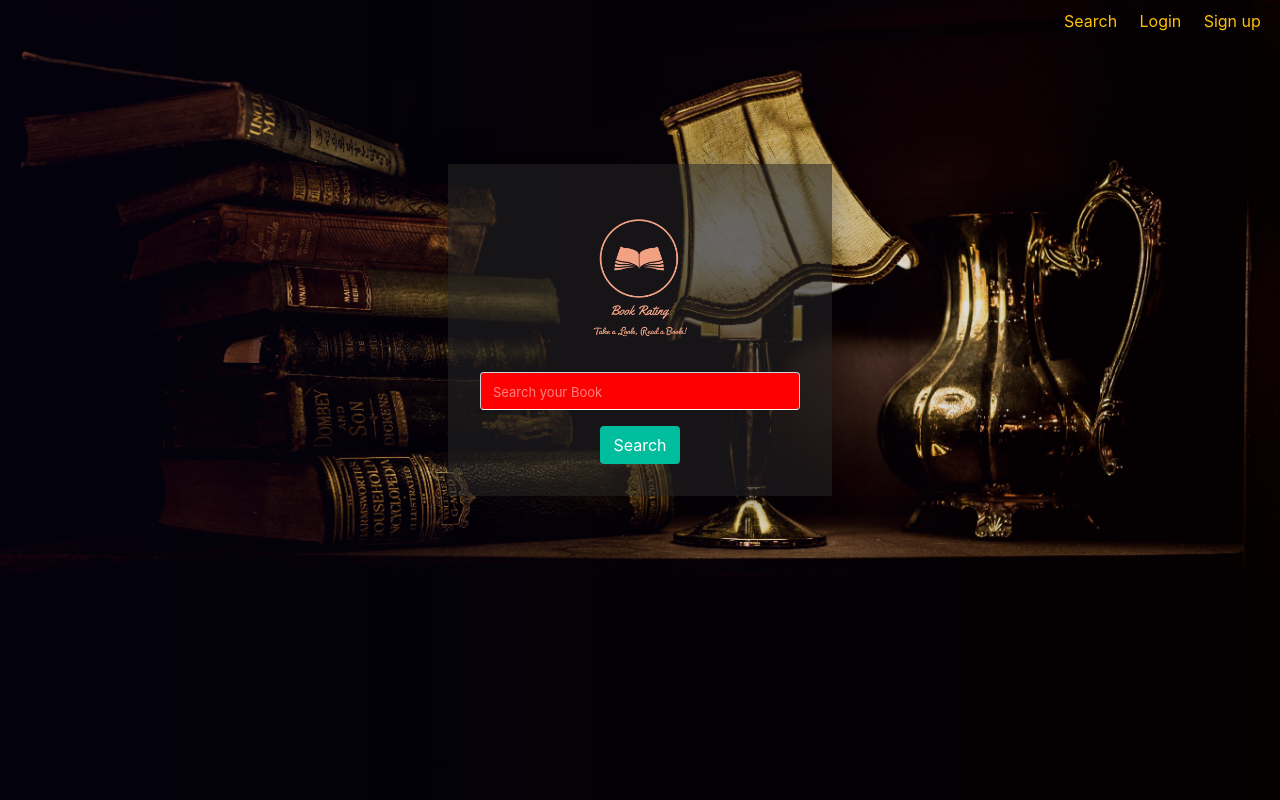
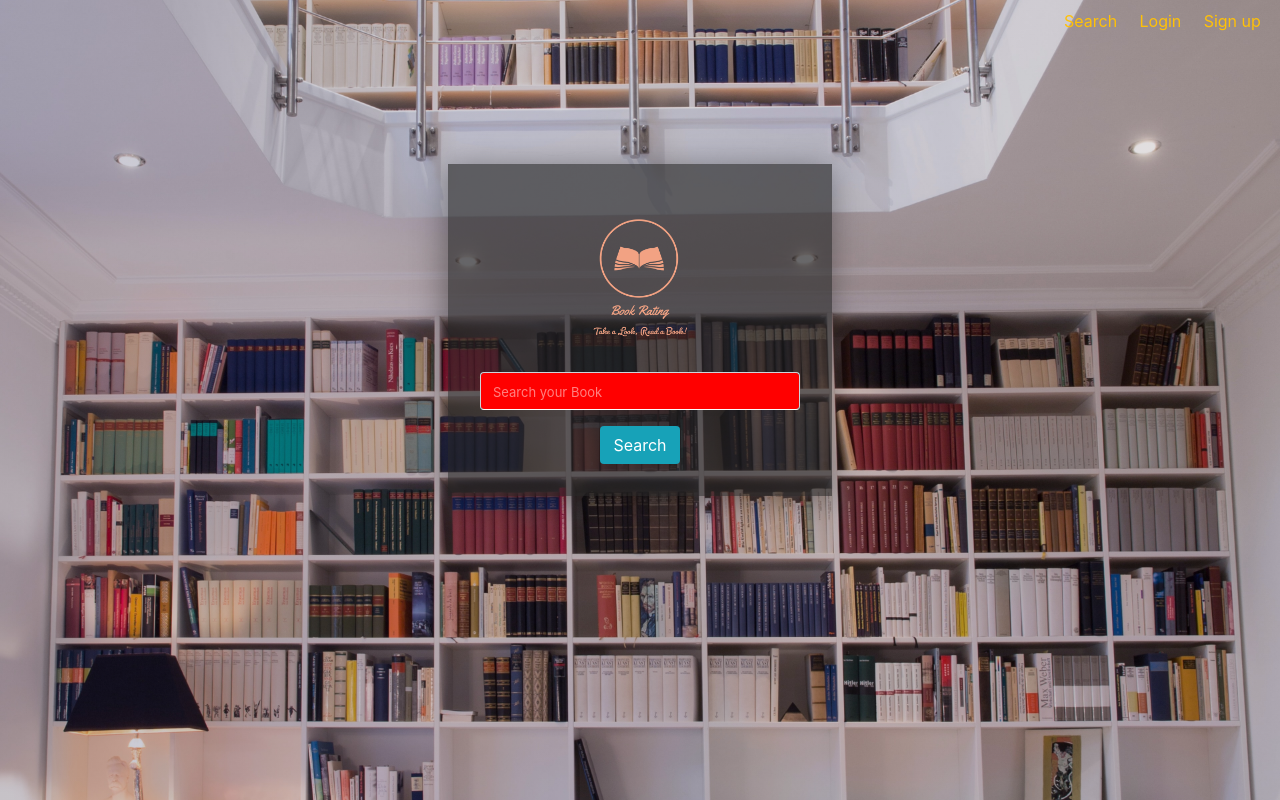
Before and after one commit to Lingerew711/Book_Rating, a Flask app: page / in a window 1280 px wide. Run offline with Flask 2, Linux system fonts and the light colour scheme; some libraries are stand-ins or nearby versions.

Commit message:
[search] background images changed

```diff
--- a/templates/search.html
+++ b/templates/search.html
@@ -10,7 +10,7 @@
           rgba(13, 6, 54, 0.219),
           rgba(43, 5, 5, 0.123)
         ),
-        url("{{url_for('static',filename='images/shelf.jpg')}}");
+        url("{{url_for('static',filename='images/store.jpg')}}");
     }
   </style>
 <div class="container">
@@ -25,7 +25,7 @@
           placeholder="Search your Book"
           required
         />
-        <button class="btn">Search</button>
+        <button class="btn bg-info">Search</button>
       </div>
     </form>
 <div>
```
